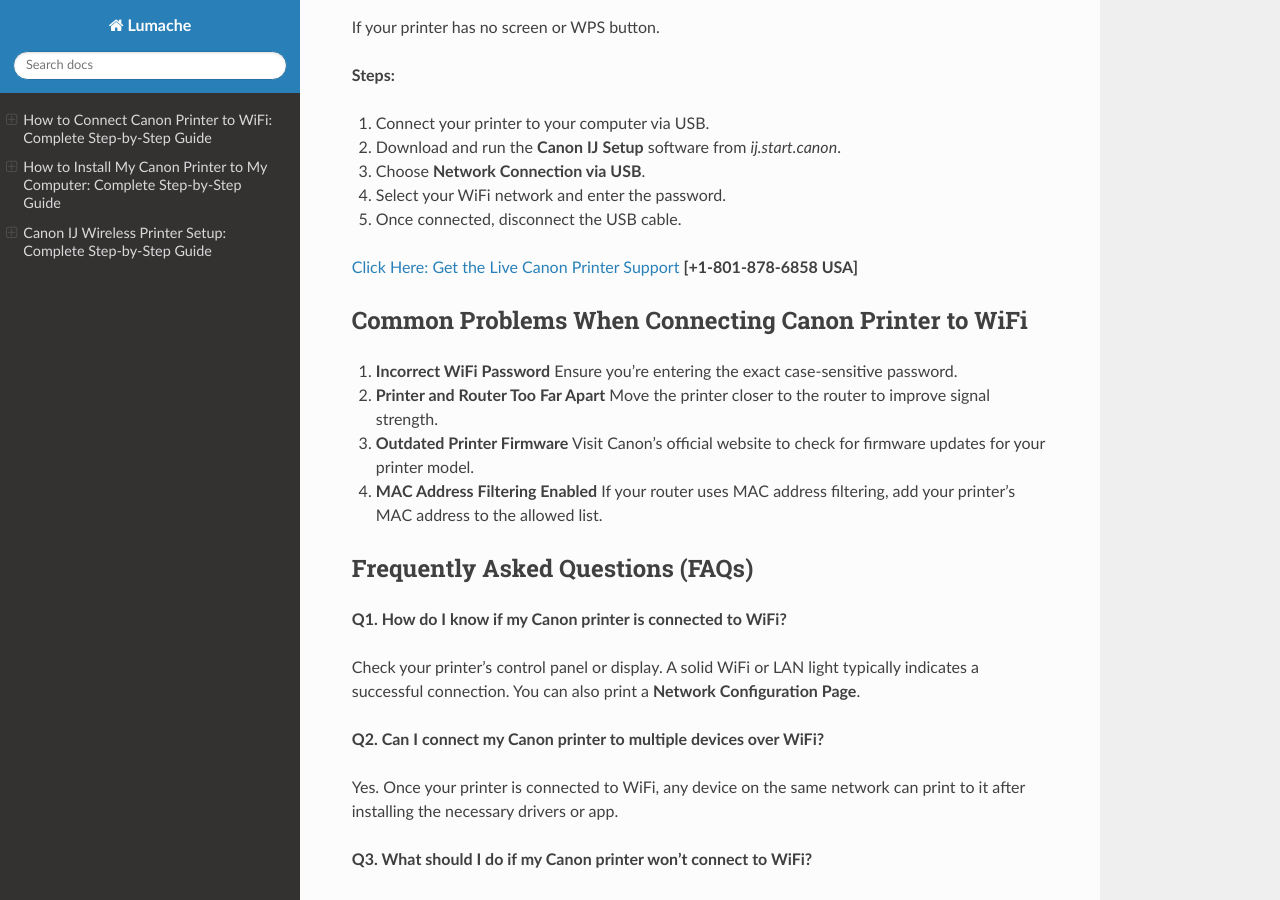
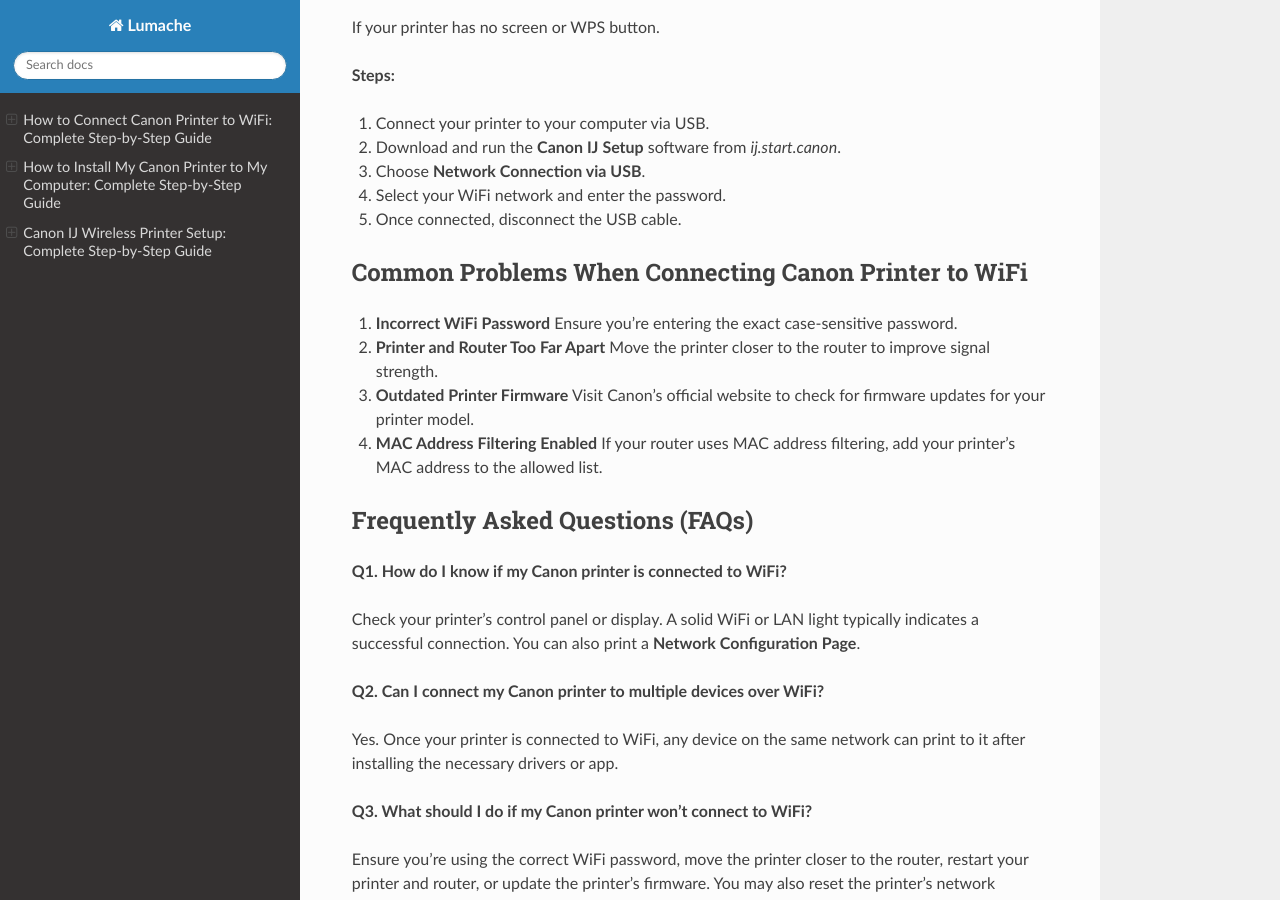
Before and after one commit to trickjack/printertips, a Sphinx documentation site: the page built from docs/source/index.rst, in a window 1280 px wide and 900 px high, scrolled down 2057 px. Built offline with Sphinx 7.4.7 and the Read the Docs theme 3.1.0, drawn with Linux system fonts in a browser that asks for light colours.

Commit message:
Update index.rst

```diff
--- a/docs/source/index.rst
+++ b/docs/source/index.rst
@@ -89,8 +89,6 @@ If your printer has no screen or WPS button.
 3. Choose **Network Connection via USB**.
 4. Select your WiFi network and enter the password.
 5. Once connected, disconnect the USB cable.
-
-`Click Here: Get the Live Canon Printer Support <https://jivo.chat/KlZSRejpBm>`_     **[+1-801-878-6858 USA]**
 
 Common Problems When Connecting Canon Printer to WiFi
 -----------------------------------------------------
```
